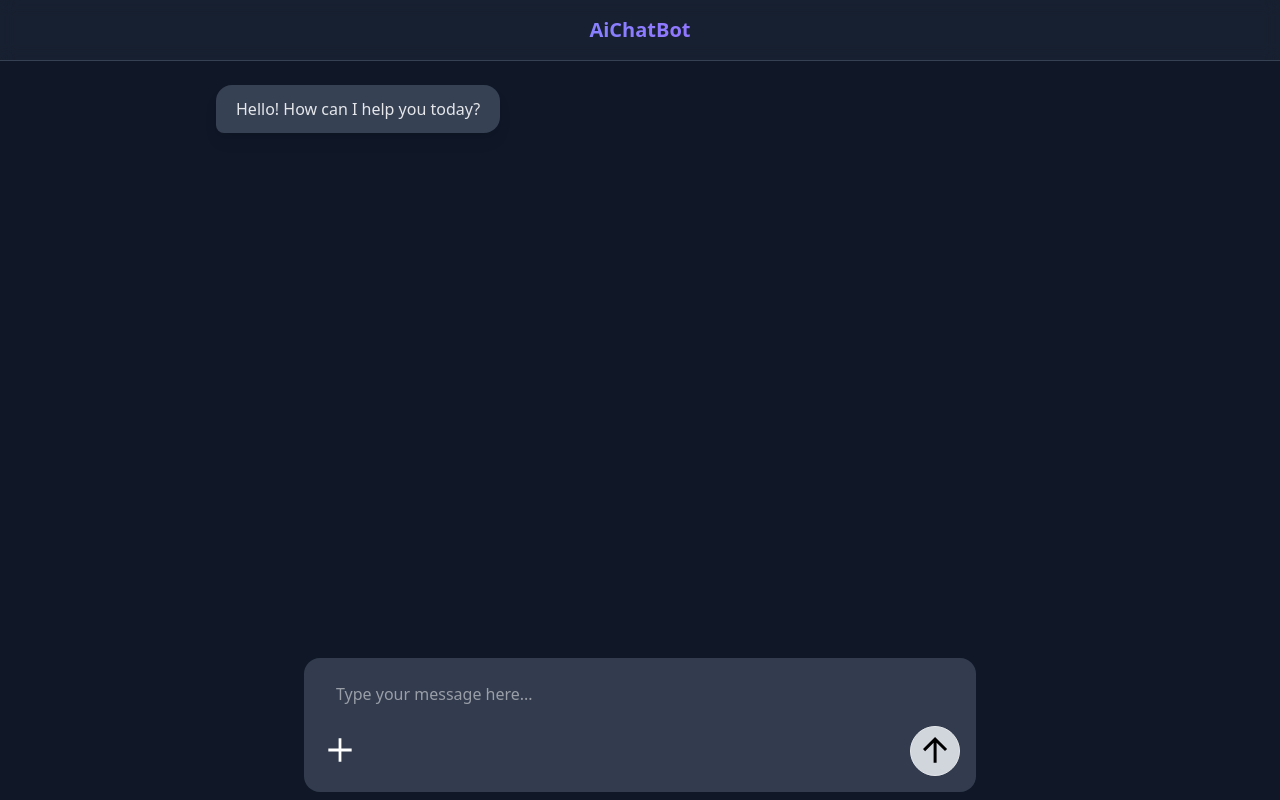
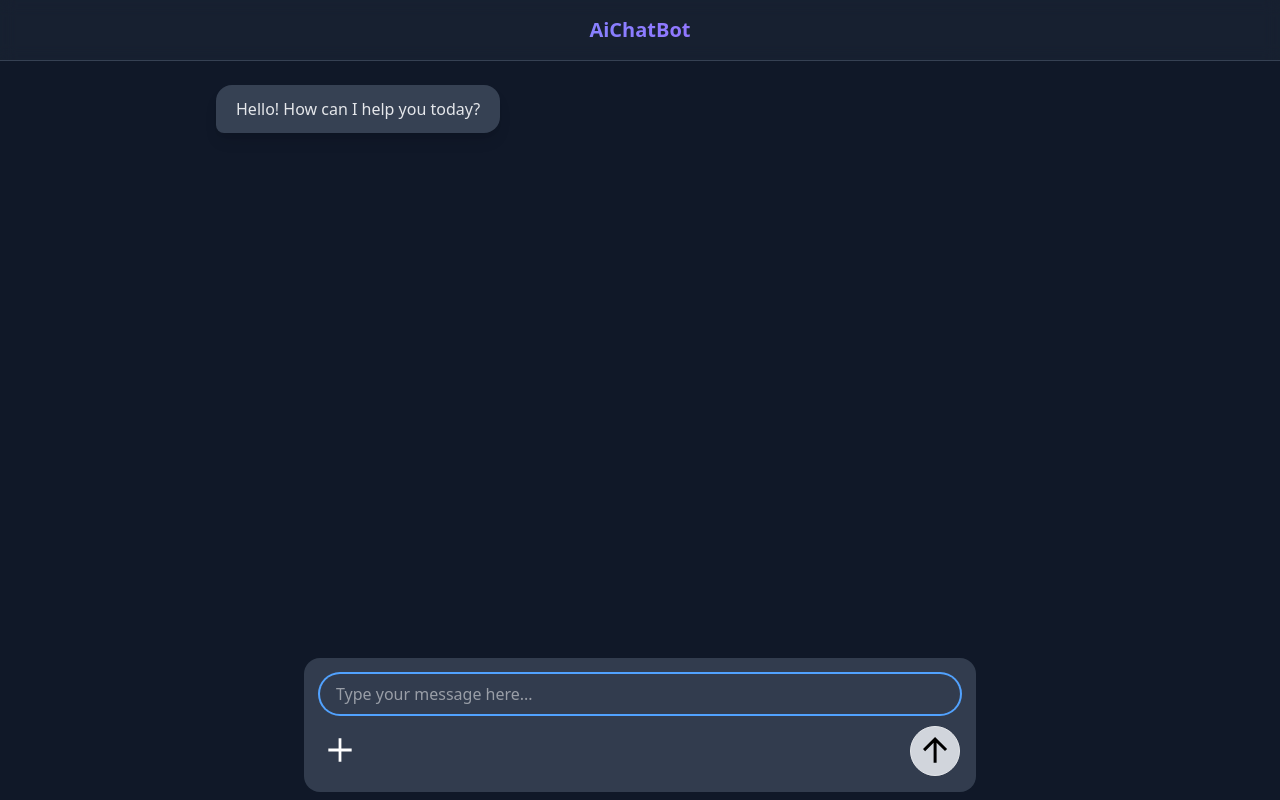
Before and after one commit to rishikesh-babu/AI-Chat-Bot, a React (Vite) app in the folder client/: page / in a window 1280 px wide. Built offline with nearby package versions, Linux system fonts and the light colour scheme; no server answers.

Commit message:
Updated chat page

```diff
--- a/client/src/Components/ChatMain/ChatMain.jsx
+++ b/client/src/Components/ChatMain/ChatMain.jsx
@@ -10,6 +10,11 @@ function ChatMain() {
     const [newMessage, setNewMessage] = useState('');
     const [isLoading, setIsLoading] = useState(false);
     const messagesEndRef = useRef(null);
+    const inputRef = useRef(null)
+
+    useEffect(() => {
+        inputRef?.current?.focus()
+    }, [isLoading, messages])
 
     const scrollToBottom = () => {
         messagesEndRef.current?.scrollIntoView({ behavior: 'smooth' });
@@ -133,6 +138,7 @@ function ChatMain() {
                     <input
                         type="text"
                         value={newMessage}
+                        ref={inputRef}
                         onChange={(e) => setNewMessage(e.target.value)}
                         onKeyDown={(e => { e.key === 'Enter' && handleSendMessage(e) })}
                         placeholder="Type your message here..."
```
